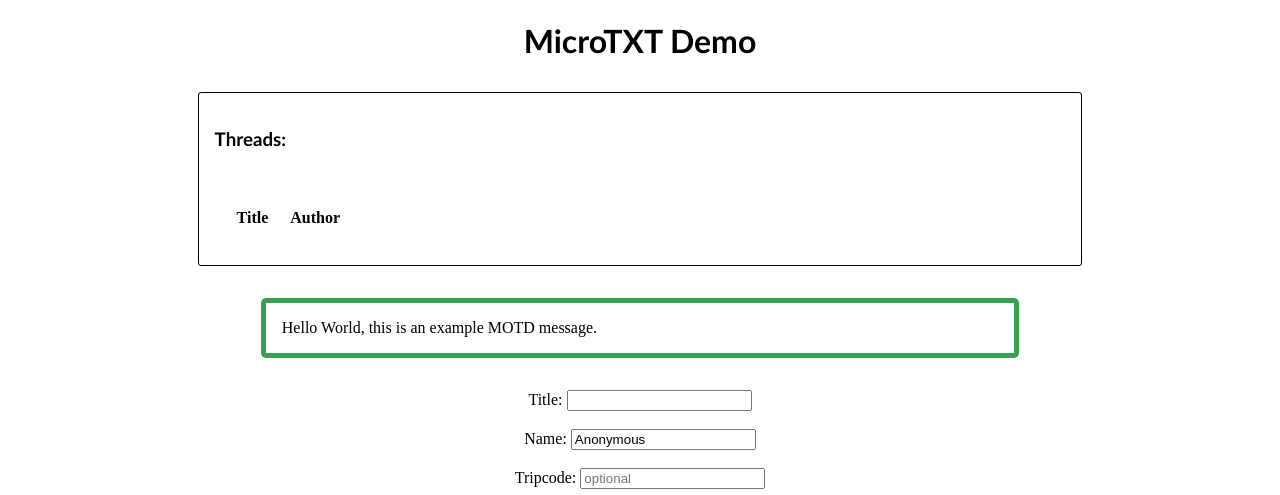
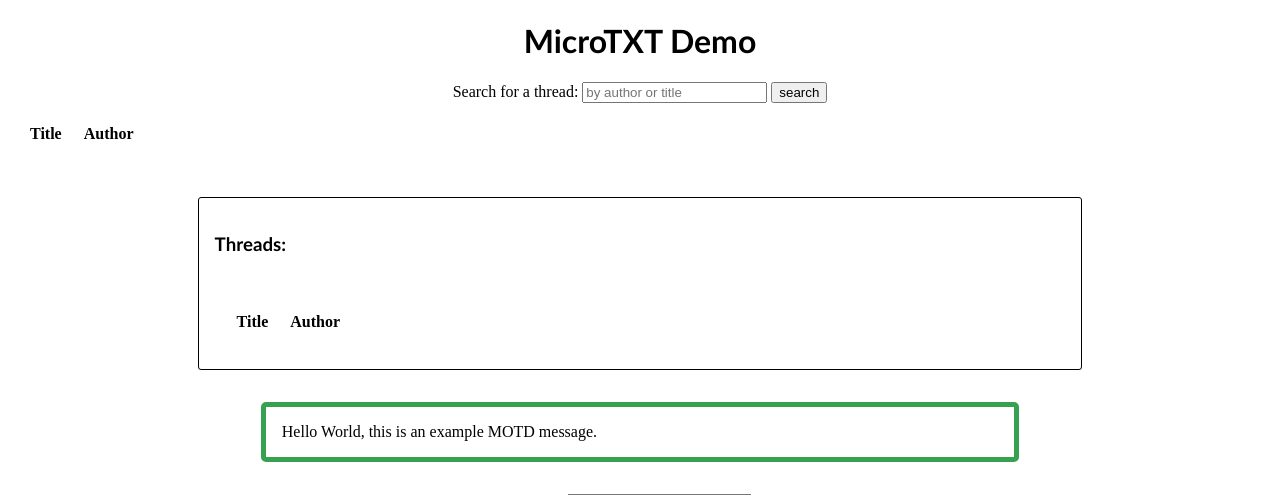
Before and after one commit to Mr-Kumar-Abhishek/MicroTXT, a PHP site: page / in a window 1280 px wide. Shown: the top 495 px of the page. Run offline with PHP 8.4, Linux system fonts and the light colour scheme; data comes from the database, SQL or seed files in the repository; lists and menus that the app fills with data are empty.

Commit message:
added search feature

```diff
--- a/index.php
+++ b/index.php
@@ -20,7 +20,37 @@ include('php/sqlite.php');
 </head>
 <body>
 	<h1 class='center logo'><?php echo $siteTitle;?></h1>
-
+  <div class='center'>
+    <form method='get'>
+      <label>Search for a thread: <input type='text' name='search' required placeholder='by author or title'> </label>
+      <input type='submit' value='search'>
+    </form>
+  </div>
+  <div id='searchResults'>
+    <table>
+      <tr><th>Title</th><th>Author</th></tr>
+  <?php
+  if (isset($_GET['search'])){
+    if ($_GET['search'] != ''){
+      $search = $_GET['search'];
+      $db = new SQLite3('php/threadList.db');
+      $search = $db->escapeString($search);
+      echo '<h2>Search results for "' . htmlentities($search) . '"</h2>';
+      $ret = $db->query("SELECT * FROM Threads WHERE Title LIKE '%$search%' or Author LIKE '%$search%'");
+      if (! $ret->fetchArray(SQLITE3_ASSOC)){
+        echo 'Sorry, there were no records found for that.';
+      }
+      else{
+        while($row = $ret->fetchArray(SQLITE3_ASSOC) ) {
+          //echo htmlentities($row['TITLE'] . ' - ' . $row['AUTHOR']) . '<br><br>';
+          echo '<tr><td><a href="view.php?post=' . $row['TITLE'] . '">' . $row['TITLE'] . '</a></td><td>' . $row['AUTHOR'] . '</td></tr>';
+        }
+      }
+    }
+  }
+  ?>
+</table>
+  </div>
 	<div id='postList'>
 		<h3>Threads:</h3><br>
 		<table><tr><th>Title</th><th>Author</th></tr>
```
